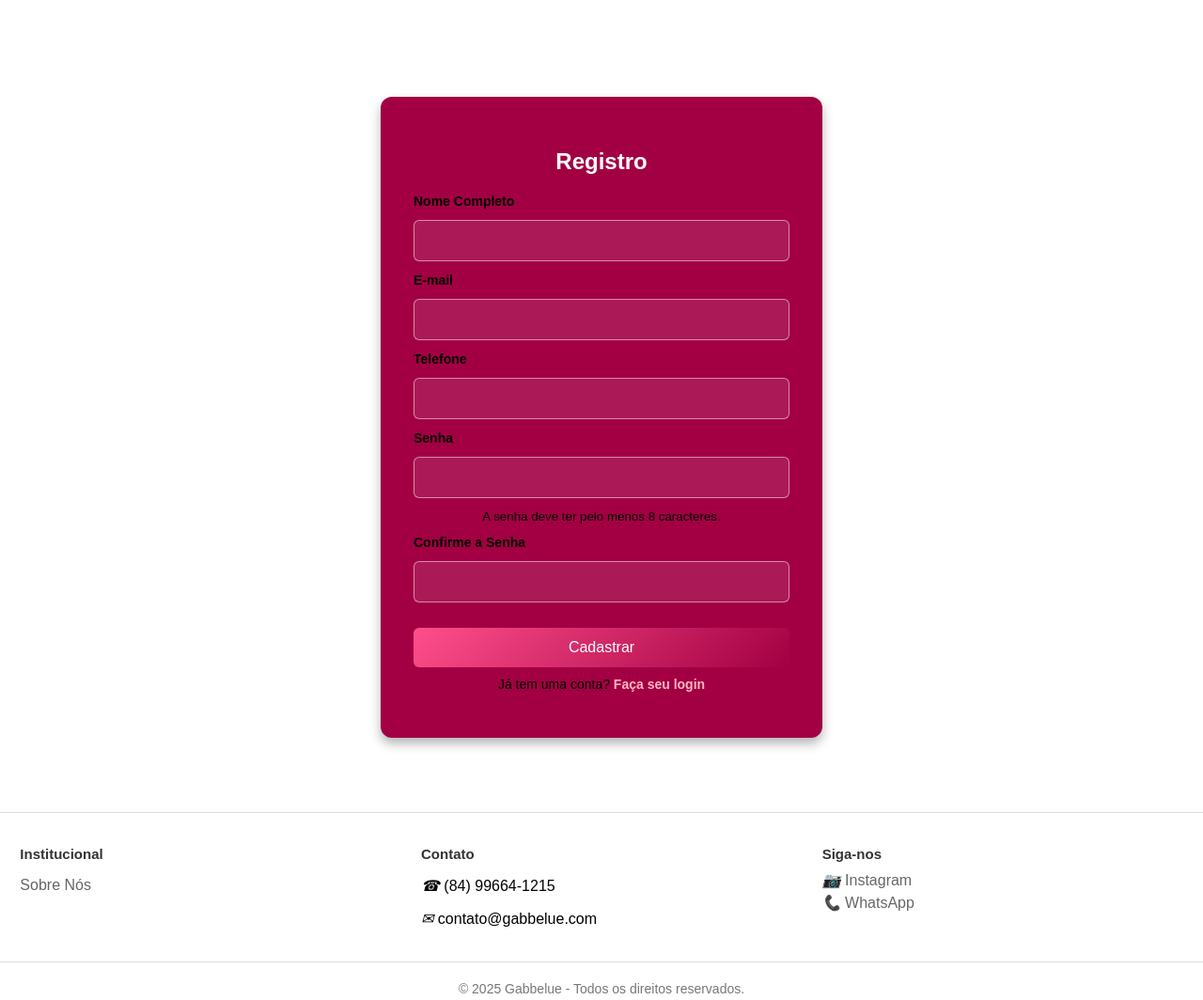
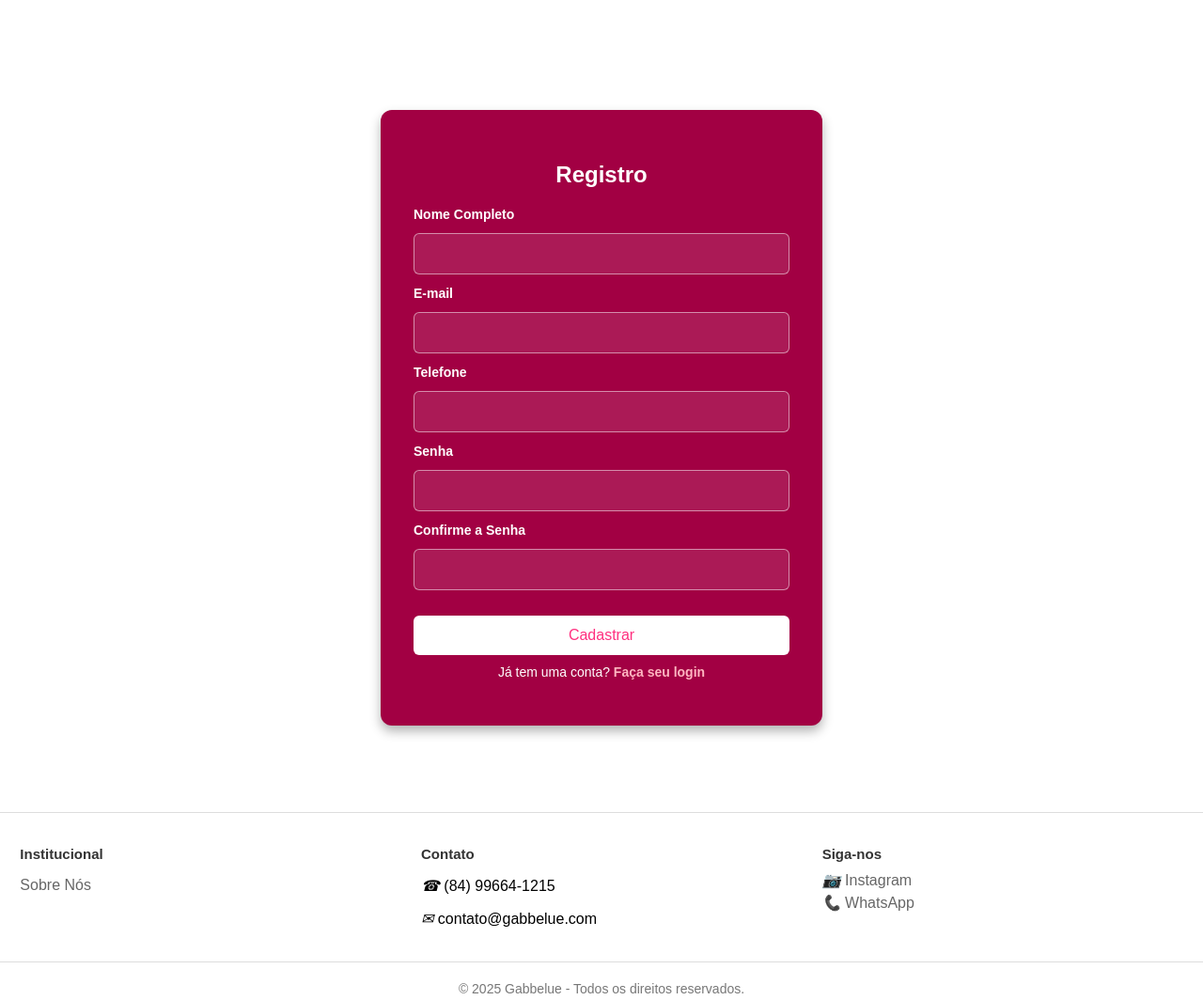
Before and after one commit to monickeivlopes/Projeto-Gabbelue, a Flask app: page /register in a window 1280 px wide. Shown: the part 91-1155 px from the top of the page at 94% size. Run offline with Flask 3, Linux system fonts and the light colour scheme.

Commit message:
Changes: register

```diff
--- a/app.py
+++ b/app.py
@@ -78,7 +78,7 @@ def logout():
     return redirect(url_for('login'))
 
 @app.route("/index")
-@login_required
+
 def index():
     return render_template('index.html')
 
--- a/static/style.css
+++ b/static/style.css
@@ -507,6 +507,7 @@ body {
     align-items: center;
     height: 90vh;
     padding: 20px;
+    color: white;
 
 }
 .register-container {
@@ -567,8 +568,8 @@ body {
 }
 
 .login-box button {
-    background: linear-gradient(135deg, #ff4f8b, #a20043);
-    color: white;
+    background: linear-gradient(135deg, #ffffff, #ffffff);
+    color: #ff2f7f;
     border: none;
     padding: 12px;
     font-size: 16px;
@@ -579,8 +580,9 @@ body {
 }
 
 .login-box button:hover {
-    background: linear-gradient(135deg, #ff7fa3, #d40050);
-    transform: scale(1.05);
+    background: linear-gradient(105deg, #ff2f7f, #ff2f7f);
+    transform: scale(0.9);
+    color:white;
 }
 
 /* Link de cadastro */
--- a/templates/register.html
+++ b/templates/register.html
@@ -46,15 +46,11 @@
 
                 <label for="password" class="form-label">Senha</label>
                 <input type="password" name="password" id="password" class="form-control" required>
-                <small class="text-muted">A senha deve ter pelo menos 8 caracteres.</small>
 
 
 
                 <label for="confirm_password" class="form-label">Confirme a Senha</label>
                 <input type="password" name="confirm_password" id="confirm_password" class="form-control" required>
-
-
-
 
 
                 <button type="submit">Cadastrar</button>
```
